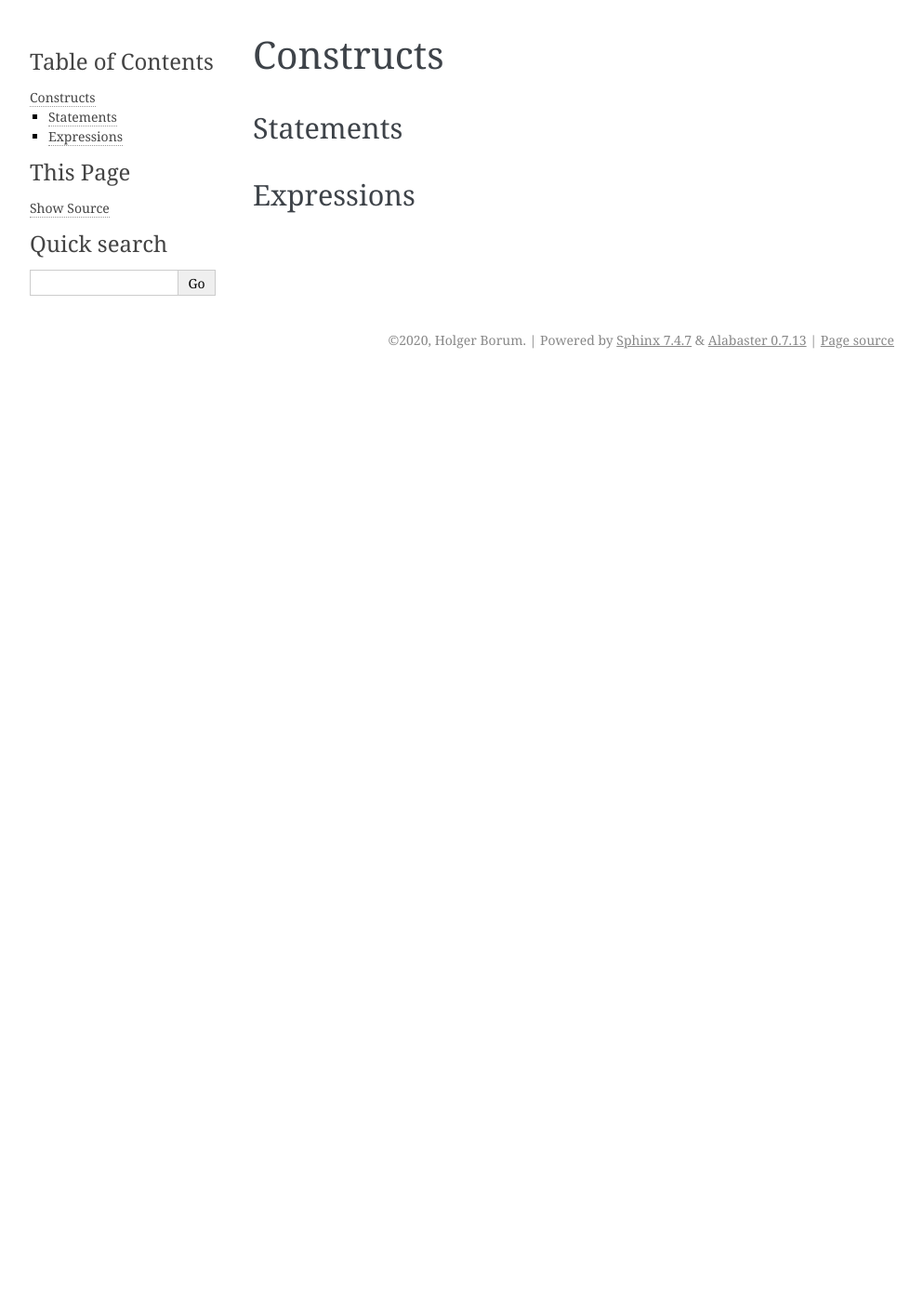
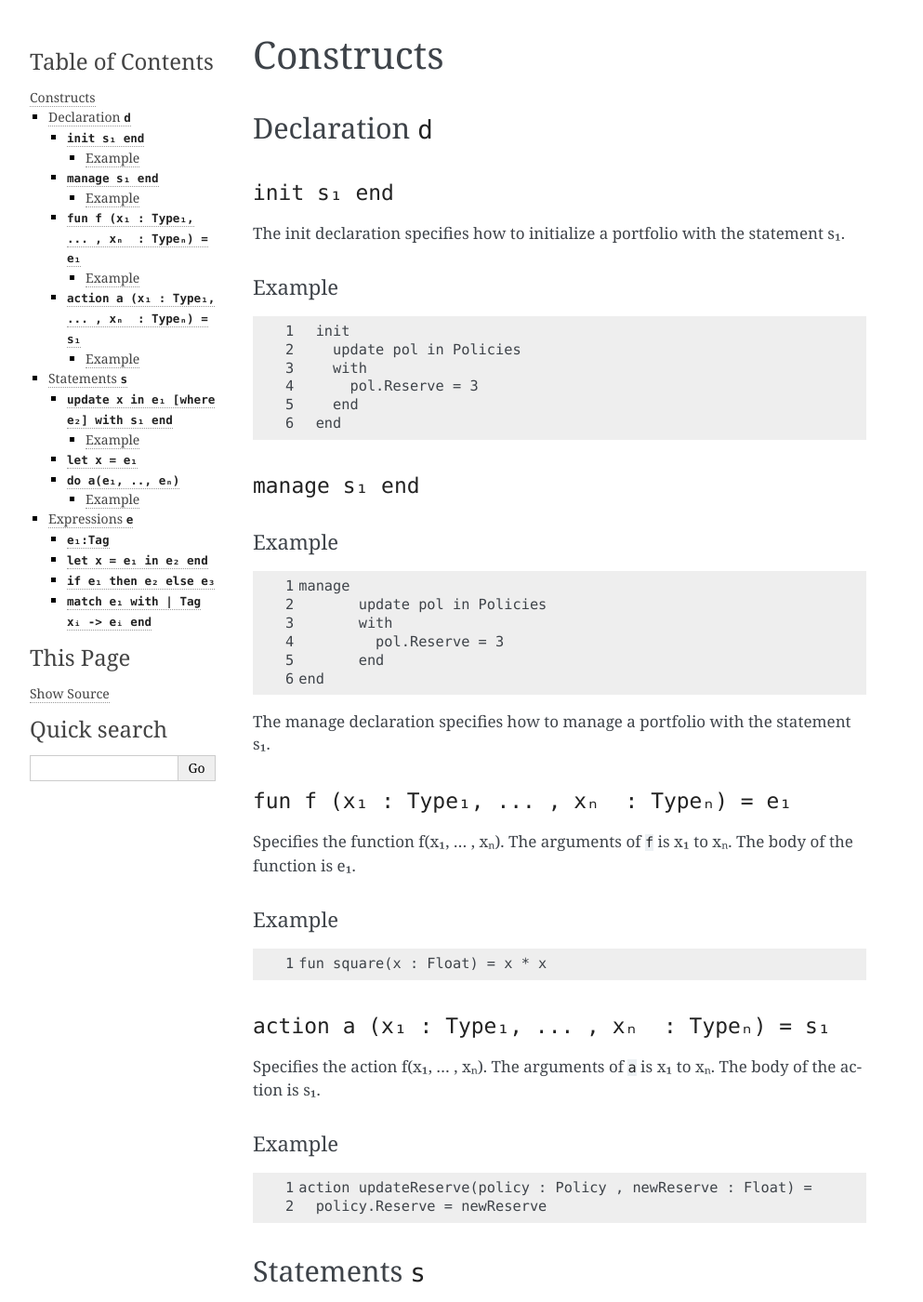
Before and after one commit to hborum/MAL-docs, a Sphinx documentation site: the page built from source/constructs.rst, in a window 1280 px wide and 1400 px high. Shown: the whole window at 93% size, without its empty margins (148-1141 px from the left). Built offline with Sphinx 7.4.7, drawn with Linux system fonts in a browser that asks for light colours; some of the changed text lies outside the part shown.

Commit message:
More docs

```diff
--- a/source/builtins.rst
+++ b/source/builtins.rst
@@ -142,7 +142,7 @@ createMap( e\ :sub:`1`\ : List<T\ :sub:`1`\> , e\ :sub:`2`\ : List<T\ :sub:`2`\>
 The createMap() function returns a map from the values e\ :sub:`1`\ to the values of e\ :sub:`2`\. Note e\ :sub:`1`\ and e\ :sub:`2`\ must be lists of equal length.
 
 Map to values
-^^^^^^^^^^^^^^
+"""""""""""""""
 
 mapToValues(e\ :sub:`1`\ : Map<T\ :sub:`1`\, T\ :sub:`2`\>) : List<T\ :sub:`2`\>
 
--- a/source/constructs.rst
+++ b/source/constructs.rst
@@ -1,11 +1,212 @@
 Constructs
 ====================================
 
-
-Statements
-^^^^^^^^^^^^^^^^
+Declaration ``d``
+-------------------
 
 
+``init s₁ end``
+^^^^^^^^^^^^^^^^^^^^^^^
 
-Expressions
-^^^^^^^^^^^^^^^^
+The init declaration specifies how to initialize a portfolio with the statement s₁.
+
+Example
+"""""""""
+
+.. code-block:: text
+  :linenos:
+
+    init
+      update pol in Policies
+      with
+        pol.Reserve = 3
+      end
+    end
+
+
+``manage s₁ end``
+^^^^^^^^^^^^^^^^^^^^^^^
+
+Example
+"""""""""
+
+.. code-block:: text
+  :linenos:
+
+  manage
+         update pol in Policies
+         with
+           pol.Reserve = 3
+         end
+  end
+
+
+The manage declaration specifies how to manage a portfolio with the statement s₁.
+
+
+``fun f (x₁ : Type₁, ... , xₙ  : Typeₙ) = e₁``
+^^^^^^^^^^^^^^^^^^^^^^^^^^^^^^^^^^^^^^^^^^^^^^^^^^^^^^^^^^^^^^^^^^^^^^^^^^^^^^^^^^^^^^^^^^^^^^^^^^^^^^^
+
+Specifies the function f(x₁, ... , xₙ).
+The arguments of ``f`` is x₁ to xₙ. The body of the function is e₁.
+
+Example
+"""""""""
+
+.. code-block:: text
+  :linenos:
+
+  fun square(x : Float) = x * x
+
+
+``action a (x₁ : Type₁, ... , xₙ  : Typeₙ) = s₁``
+^^^^^^^^^^^^^^^^^^^^^^^^^^^^^^^^^^^^^^^^^^^^^^^^^^^^^^^^^^^^^^^^^^^^^^^^^^^^^^^^^^^^^^^^^^^^^^^^^^^^^^^
+Specifies the action f(x₁, ... , xₙ).
+The arguments of ``a`` is x₁ to xₙ. The body of the action is s₁.
+
+Example
+"""""""""
+
+.. code-block:: text
+  :linenos:
+
+  action updateReserve(policy : Policy , newReserve : Float) =
+    policy.Reserve = newReserve
+
+
+Statements ``s``
+-----------------
+
+
+``update x in e₁ [where e₂] with s₁ end``
+^^^^^^^^^^^^^^^^^^^^^^^^^^^^^^^^^^^^^^^^^^^
+
+Iterates over the list ``e₁`` and performs the update specified by ``s₁``.
+It is optional to specify ``where e₂`` as a filter
+
+Example
+"""""""""""
+
+.. code-block:: text
+  :linenos:
+
+  update pol in Policies
+  with
+    pol.Reserve = 3
+  end
+
+
+.. code-block:: text
+  :linenos:
+
+  update pol in Policies
+  where Reserve < -2
+  with
+    pol.Reserve = 3
+  end
+
+``let x = e₁``
+^^^^^^^^^^^^^^^^^^^^^^^^^^^^^^^^^^^^^^^^^^^
+
+Declares the variable ``x`` with the value of ``e₁``
+Example
+"""""""""""
+
+.. code-block:: text
+  :linenos:
+
+  update pol in Policies
+  with
+    let newReserve = 3 * 3
+    pol.Reserve = newReserve
+  end
+
+
+``do a(e₁, .., eₙ)``
+^^^^^^^^^^^^^^^^^^^^^^^^^^^^^^^^^^^^^^^^^^^
+
+Performs the action ``a`` using the arguments ``e₁`` to ``eₙ``.
+
+Example
+"""""""""""
+
+.. code-block:: text
+  :linenos:
+
+  update pol in Policies
+  with
+    do updateReserve(pol, 42)
+  end
+
+
+Expressions ``e``
+------------------
+
+
+``e₁:Tag``
+^^^^^^^^^^^^^^^^^^^^^^^^
+
+Filters the list ``e₁`` using ``Tag``.
+
+.. code-block:: text
+  :linenos:
+
+  update group in Groups:Interest
+  with
+    group.Reserve = 33
+  end
+
+.. code-block:: text
+  :linenos:
+
+  update group in Groups:{Interest, Expense}
+  with
+    group.Reserve = 33
+  end
+
+
+``let x = e₁ in e₂ end``
+^^^^^^^^^^^^^^^^^^^^^^^^^^
+
+Binds the variable ``x`` to ``e₁`` within ``e₂``.
+
+.. code-block:: text
+  :linenos:
+
+  update group in Groups:Interest
+  with
+    group.Reserve =
+      let newReserve = 33
+      in
+        newReserve * newReserve
+      end
+  end
+
+``if e₁ then e₂ else e₃``
+^^^^^^^^^^^^^^^^^^^^^^^^^^
+
+Returns ``e₂`` when ``e₁`` is ``true`` and ``e₃`` when ``e₁`` is ``false``.
+
+.. code-block:: text
+  :linenos:
+
+  fun absolute(v : Float) =
+    if v < 0
+    then v * 0 - 1
+    else v
+
+
+``match e₁ with | Tag xᵢ -> eᵢ end``
+^^^^^^^^^^^^^^^^^^^^^^^^^^^^^^^^^^^^^^^^
+
+Returns the value ``eᵢ`` with a tag matching the value of ``e₁``.
+
+.. code-block:: text
+  :linenos:
+
+  fun interestFee(group : Group) =
+    match group with
+    | Interest iGrp -> iGrp.Fee
+    | Expense eGrp -> 0
+    | Risk rGrp -> 0
+    end
```
